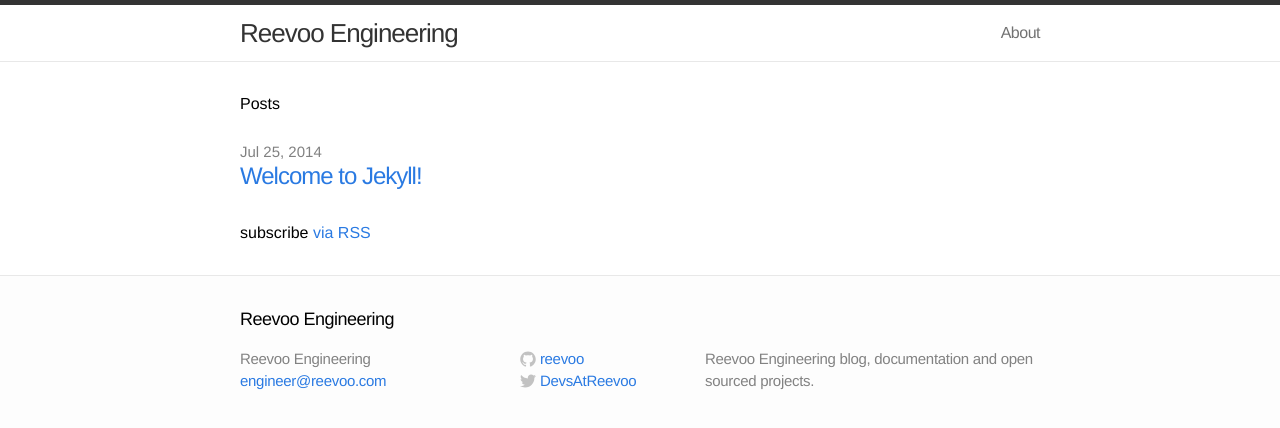
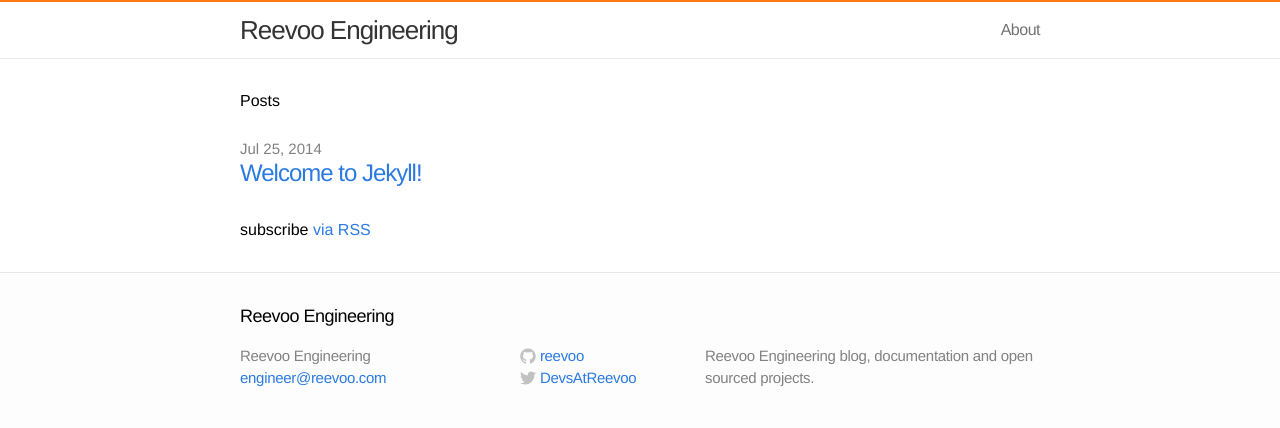
Before and after one commit to reevoo/reevoo.github.io, a Jekyll site: the page built from index.html, in a window 1280 px wide. Shown: the top 428 px of the page. Built offline with Jekyll 4.4.1, drawn with Linux system fonts in a browser that asks for light colours.

Commit message:
Make that top stripe Reevoo coloured.

```diff
--- a/css/main.css
+++ b/css/main.css
@@ -41,7 +41,7 @@
 /* Site header */
 
 .site-header {
-  border-top: 5px solid #333;
+  border-top: 2px solid #ff7911;
   border-bottom: 1px solid #e8e8e8;
   min-height: 56px;
   background-color: white;
```
